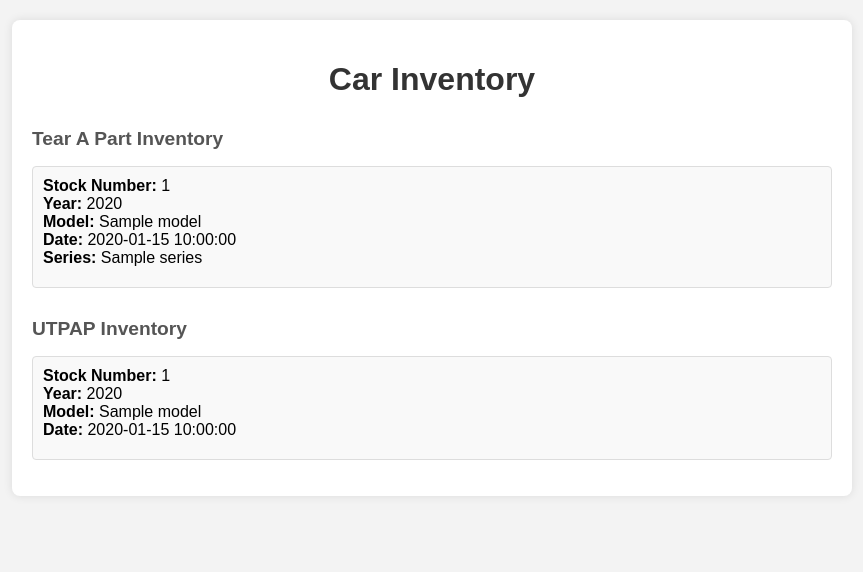
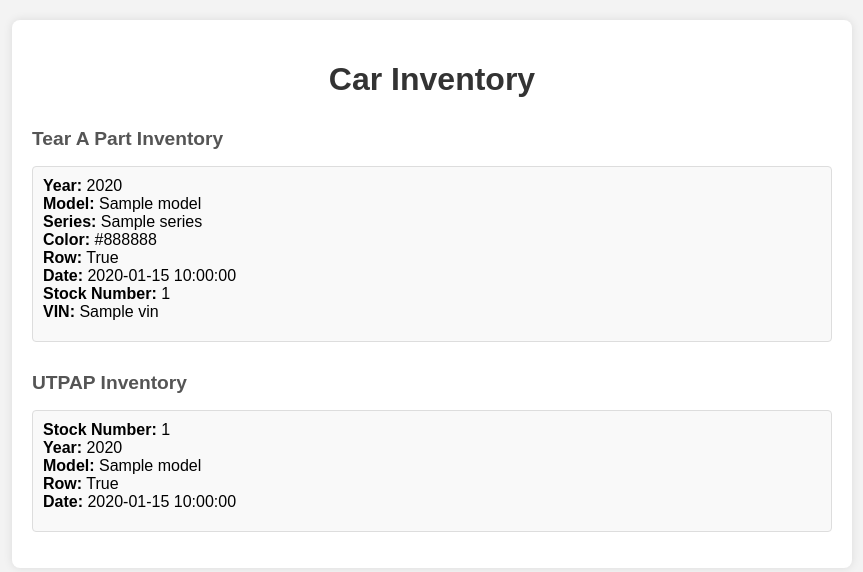
Before and after one commit to trevormcclellan/junkyard-frontend, a Flask app: page / in a window 1280 px wide. Shown: the top 572 px of the page, without its empty margins (208-1071 px from the left). Run offline with Flask 3, Linux system fonts and the light colour scheme; a database or web service that is not in the repository returns one stand-in record (values such as "Sample title").

Commit message:
Update fields

```diff
--- a/templates/index.html
+++ b/templates/index.html
@@ -109,13 +109,16 @@
         <ul>
             {% for car in cars_tearapart %}
             <li>
-                <strong>Stock Number:</strong> {{ car.stock_num }}<br>
                 <strong>Year:</strong> {{ car.year }}<br>
                 <strong>Model:</strong> {{ car.model }}<br>
-                <strong>Date:</strong> {{ car.date }}<br>
                 {% if car.series %}
                 <strong>Series:</strong> {{ car.series }}<br>
                 {% endif %}
+                <strong>Color:</strong> {{ car.color }}<br>
+                <strong>Row:</strong> {{ car.row }}<br>
+                <strong>Date:</strong> {{ car.date }}<br>
+                <strong>Stock Number:</strong> {{ car.stock_num }}<br>
+                <strong>VIN:</strong> {{ car.vin }}<br>
                 <object data="{{ car.image }}" type="image/png" onclick="showImage('{{ car.image }}')"></object>
             </li>
             {% endfor %}
@@ -128,6 +131,7 @@
                 <strong>Stock Number:</strong> {{ car.stock_num }}<br>
                 <strong>Year:</strong> {{ car.year }}<br>
                 <strong>Model:</strong> {{ car.model }}<br>
+                <strong>Row:</strong> {{ car.row }}<br>
                 <strong>Date:</strong> {{ car.date }}<br>
                 <object data="{{ car.image }}" type="image/png" onclick="showImage('{{ car.image }}')"></object>
             </li>
```
